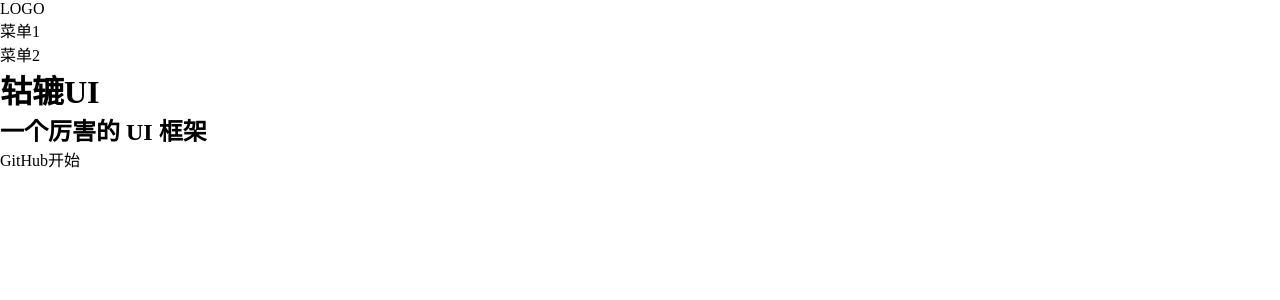
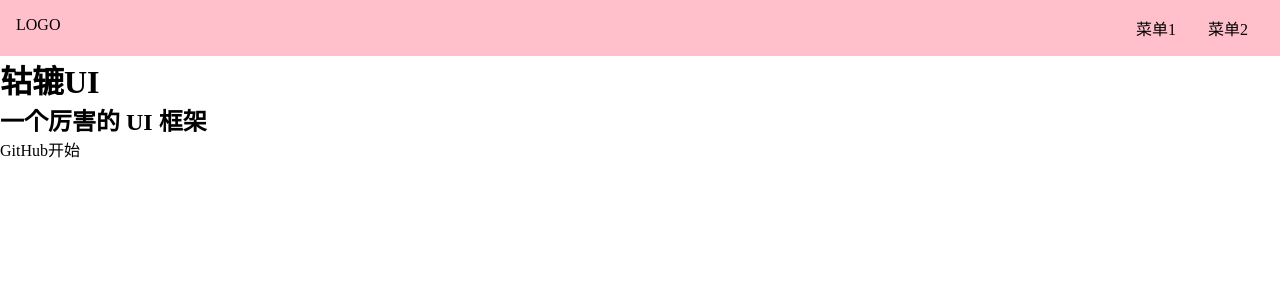
Before and after one commit to Diabloer/diablo-vue-ts, a Vue app: page /#/ in a window 1280 px wide. Shown: the top 300 px of the page. Built offline with nearby package versions, Linux system fonts and the light colour scheme.

Commit message:
Topnav 组件封装完成

```diff
--- a/src/components/Topnav.vue
+++ b/src/components/Topnav.vue
@@ -1,5 +1,32 @@
 <template>
-<div>
-    我的第一Frank组件
+<div class="topnav">
+    <div class="logo">LOGO</div>
+    <ul class="menu">
+        <li>菜单1</li>
+        <li>菜单2</li>
+    </ul>
 </div>
 </template>
+
+<style lang="scss" scoped>
+.topnav {
+    background: pink;
+    display: flex;
+    padding: 16px;
+
+    >.logo {
+        max-width: 6rem;
+        margin-right: auto;
+    }
+
+    >.menu {
+        display: flex;
+        white-space: nowrap;
+        flex-wrap: nowrap;
+
+        >li {
+            margin: 0 1em;
+        }
+    }
+}
+</style>
--- a/src/views/Doc.vue
+++ b/src/views/Doc.vue
@@ -1,12 +1,18 @@
 <template>
 <div>
-    <div class="topnav">
-        <div class="logo"></div>
-        <div class="menu"></div>
-    </div>
+    <Topnav />
     <div class="content">
         <aside>边栏</aside>
         <main>祝内容</main>
     </div>
 </div>
 </template>
+
+<script lang="ts">
+import Topnav from '../components/Topnav.vue'
+export default {
+    components: {
+        Topnav
+    }
+}
+</script>
--- a/src/views/Home.vue
+++ b/src/views/Home.vue
@@ -1,12 +1,6 @@
 <template>
 <div>
-    <div class="topnav">
-        <div class="logo">LOGO</div>
-        <ul class="menu">
-            <li>菜单1</li>
-            <li>菜单2</li>
-        </ul>
-    </div>
+    <Topnav />
     <div class="banner">
         <h1>轱辘UI</h1>
         <h2>一个厉害的 UI 框架</h2>
@@ -18,25 +12,11 @@
 </div>
 </template>
 
-<style lang="scss" scoped>
-.topnar {
-    background: pink;
-    display: flex;
-    padding: 16px;
-
-    >.logo {
-        max-width: 6rem;
-        margin-right: auto;
-    }
-
-    >.menu {
-        display: flex;
-        white-space: nowrap;
-        flex-wrap: nowrap;
-
-        >li {
-            margin: 0 1em;
-        }
+<script lang="ts">
+import Topnav from '../components/Topnav.vue'
+export default {
+    components: {
+        Topnav
     }
 }
-</style>
+</script>
```
